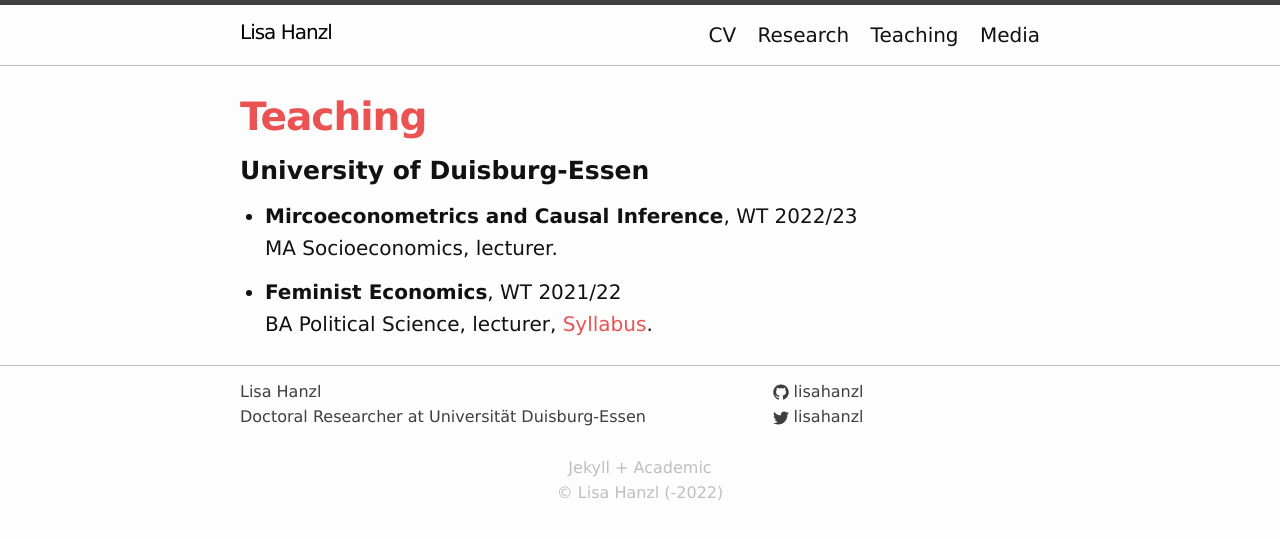
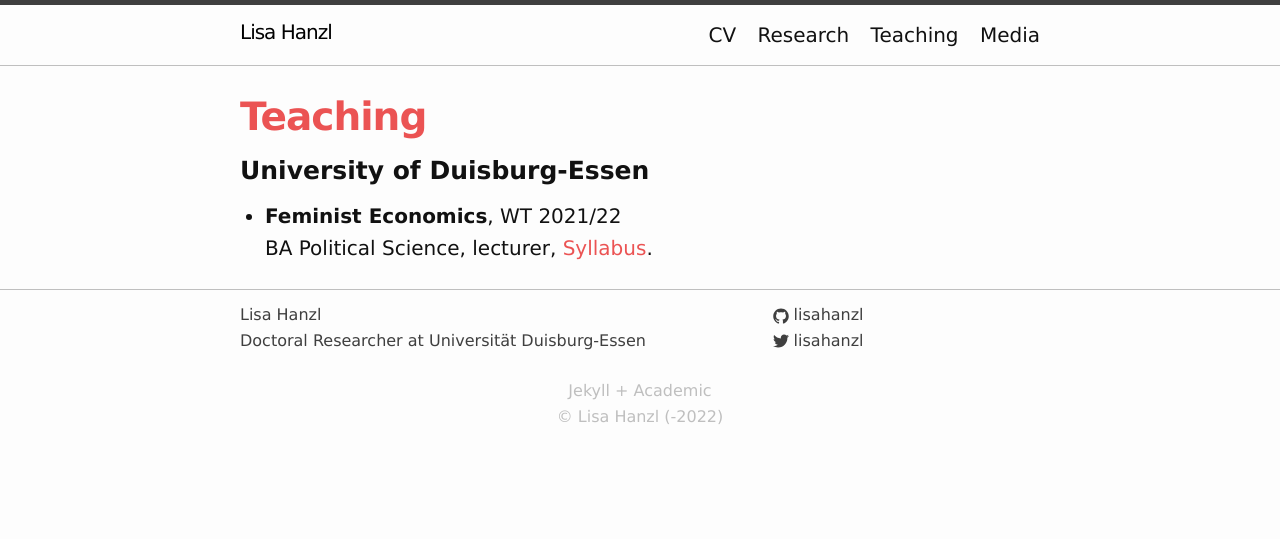
Before and after one commit to lisahanzl/lisahanzl.github.io, a Jekyll site: the page built from 02_teaching.md, in a window 1280 px wide. Shown: the top 539 px of the page. Built offline with Jekyll 4.4.1, drawn with Linux system fonts in a browser that asks for light colours.

Commit message:
Update 02_teaching.md

```diff
--- a/02_teaching.md
+++ b/02_teaching.md
@@ -9,8 +9,5 @@ permalink: /teaching/
 ### University of Duisburg-Essen
 <p> </p>
 
-- **Mircoeconometrics and Causal Inference**, WT 2022/23 \
-MA Socioeconomics, lecturer.
-
 - **Feminist Economics**, WT 2021/22 \
 BA Political Science, lecturer, [Syllabus](https://lisahanzl.github.io/assets/Fem_Econ_BA_Syllabus.pdf){:target="_blank"}.
```
